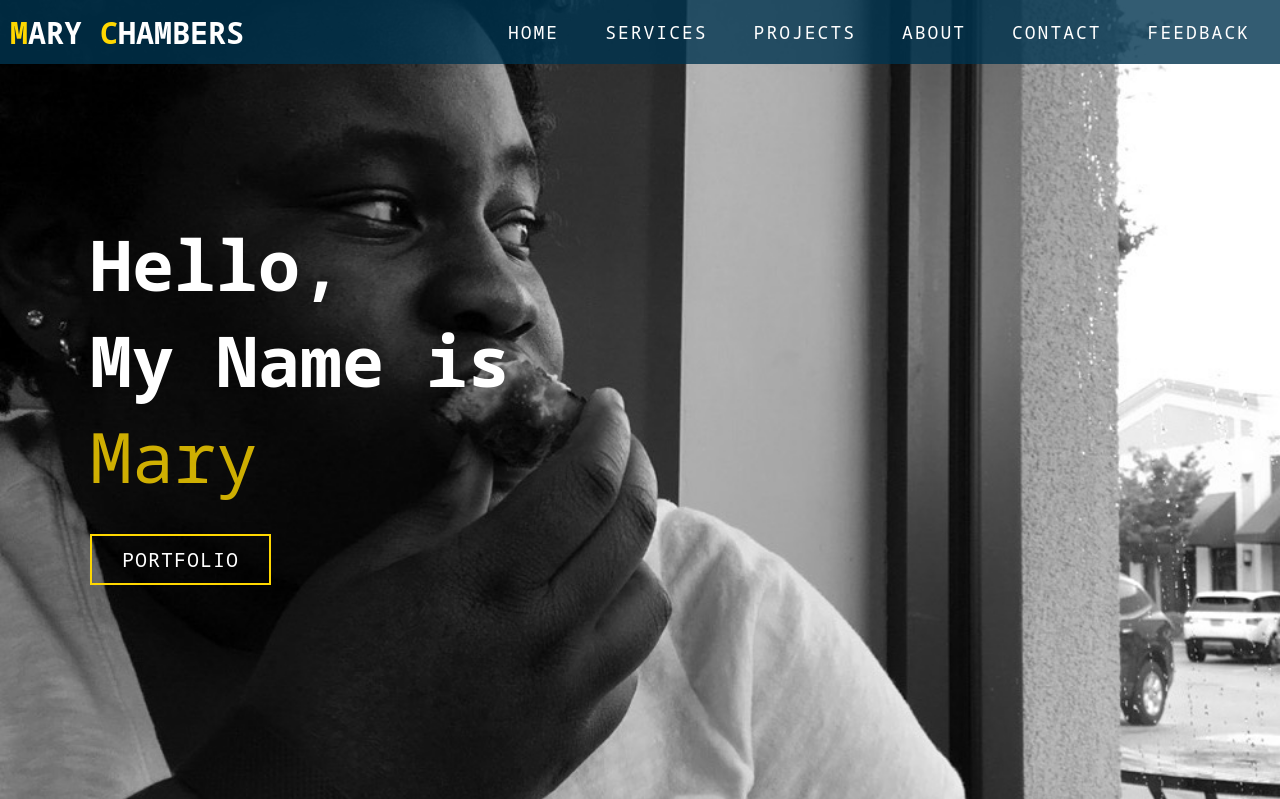
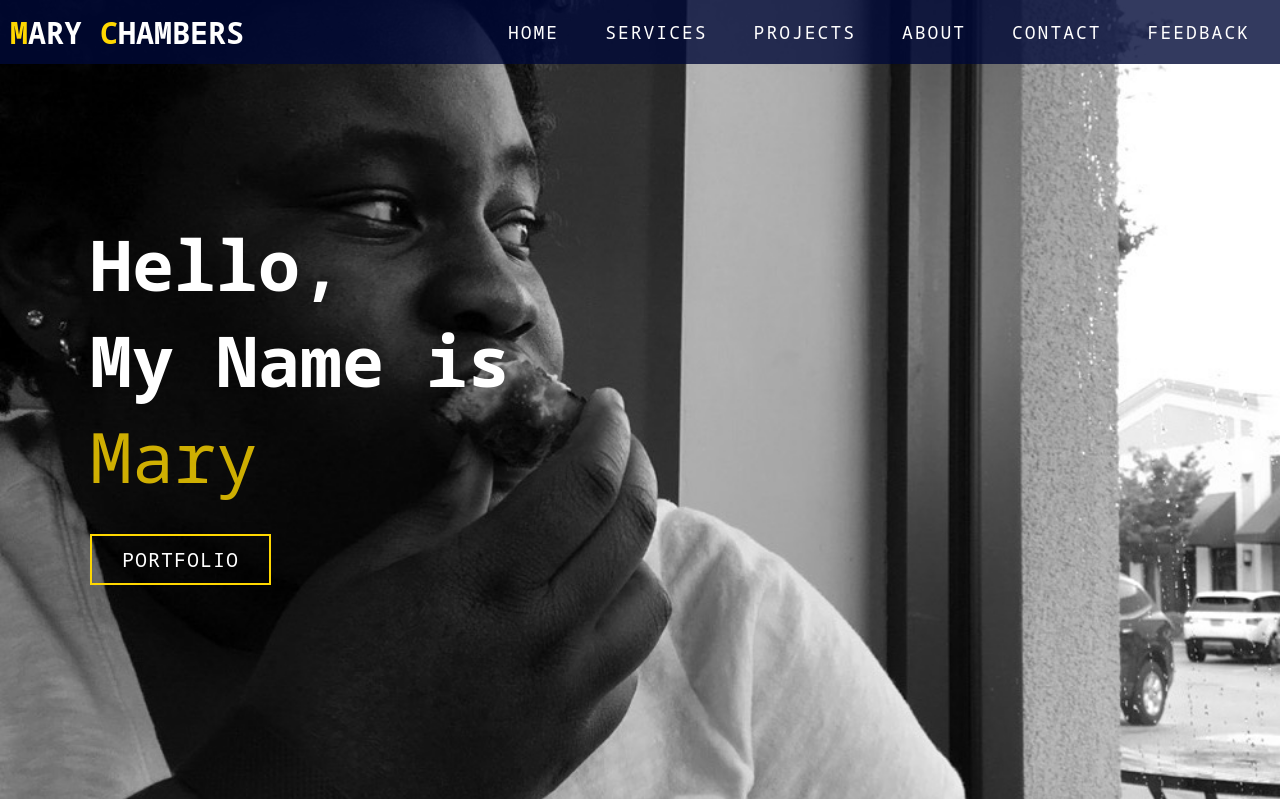
Before and after one commit to mrchamber/portfolio, a PHP site: page / in a window 1280 px wide. Shown: the top 799 px of the page. Run offline with PHP 8.4, Linux system fonts and the light colour scheme.

Commit message:
Update style.css

```diff
--- a/style.css
+++ b/style.css
@@ -79,7 +79,7 @@ p{
 }
 #header .header{
     min-height: 8vh;
-    background-color: rgba(0,52.16,79.22,0.8);
+    background-color: rgba(0,9,55,0.8);
     transition: .3s ease background-color;
 }
 #header .nav-bar{
```
